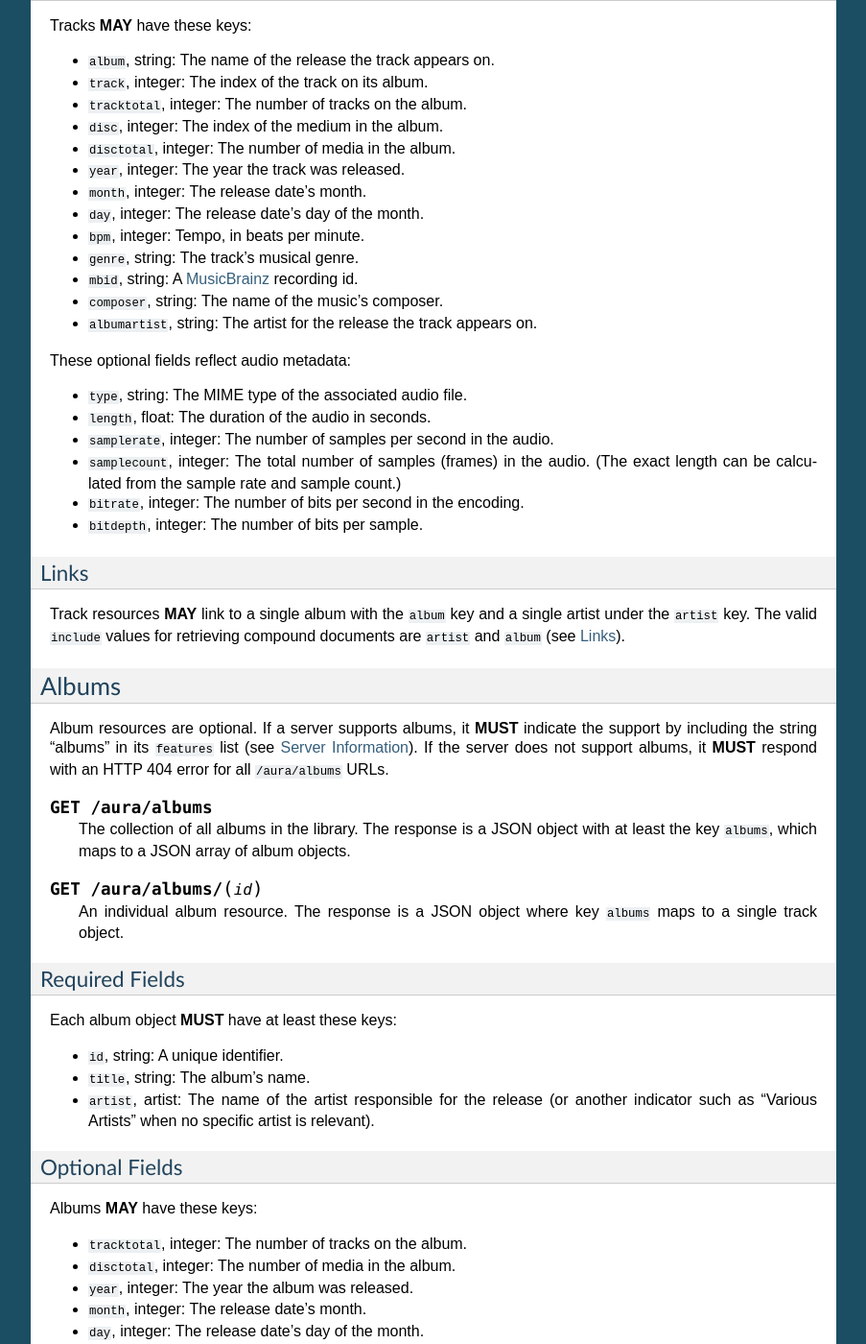
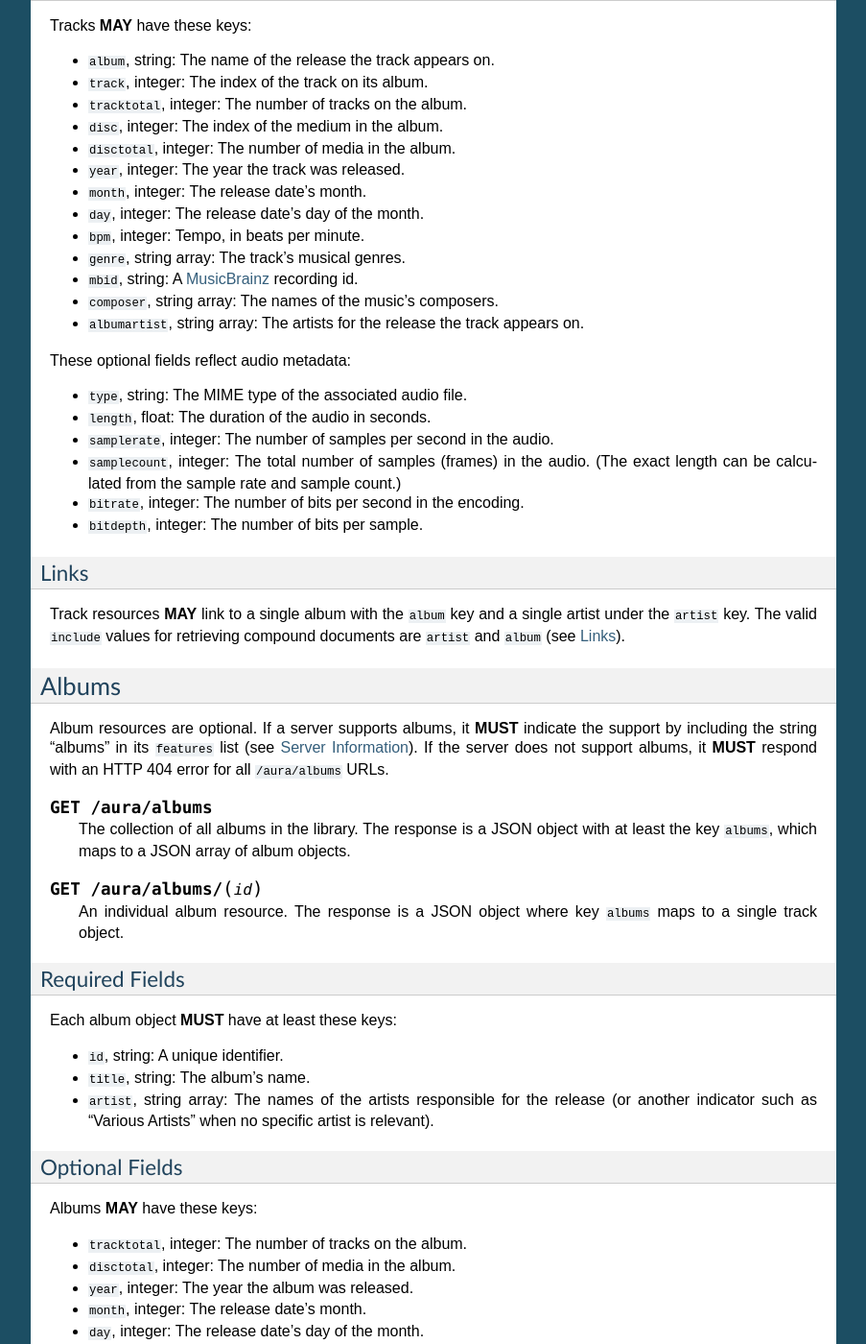
Before and after one commit to beetbox/aura, a Sphinx documentation site: the page built from docs/api.rst, in a window 1280 px wide and 1400 px high, scrolled down 3001 px. Shown: the whole window at 96% size, without its empty margins (198-1101 px from the left). Built offline with Sphinx 7.4.7, drawn with Linux system fonts in a browser that asks for light colours; some of the changed text lies outside the part shown.

Commit message:
Some multi-valued fields (#7)

```diff
--- a/docs/api.rst
+++ b/docs/api.rst
@@ -201,7 +201,7 @@ Track resources **MUST** have these keys:
 
 * ``id``, string: A unique identifier.
 * ``title``, string: The song's name.
-* ``artist``, string: The recording artist.
+* ``artist``, string array: The recording artists.
 
 Optional Fields
 '''''''''''''''
@@ -217,10 +217,11 @@ Tracks **MAY** have these keys:
 * ``month``, integer: The release date's month.
 * ``day``, integer: The release date's day of the month.
 * ``bpm``, integer: Tempo, in beats per minute.
-* ``genre``, string: The track's musical genre.
+* ``genre``, string array: The track's musical genres.
 * ``mbid``, string: A `MusicBrainz`_ recording id.
-* ``composer``, string: The name of the music's composer.
-* ``albumartist``, string: The artist for the release the track appears on.
+* ``composer``, string array: The names of the music's composers.
+* ``albumartist``, string array: The artists for the release the track appears
+  on.
 
 These optional fields reflect audio metadata:
 
@@ -267,9 +268,9 @@ Each album object **MUST** have at least these keys:
 
 * ``id``, string: A unique identifier.
 * ``title``, string: The album's name.
-* ``artist``, artist: The name of the artist responsible for the release (or
-  another indicator such as "Various Artists" when no specific artist is
-  relevant).
+* ``artist``, string array: The names of the artists responsible for the
+  release (or another indicator such as "Various Artists" when no specific
+  artist is relevant).
 
 Optional Fields
 '''''''''''''''
@@ -281,7 +282,7 @@ Albums **MAY** have these keys:
 * ``year``, integer: The year the album was released.
 * ``month``, integer: The release date's month.
 * ``day``, integer: The release date's day of the month.
-* ``genre``, string: The album's musical genre.
+* ``genre``, string array: The album's musical genres.
 * ``mbid``, string: A `MusicBrainz`_ release id.
 
 Links
```
